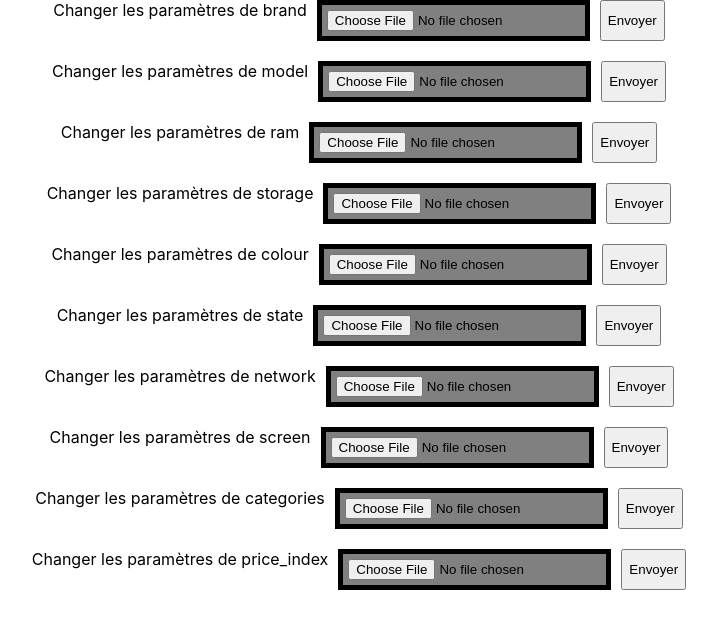
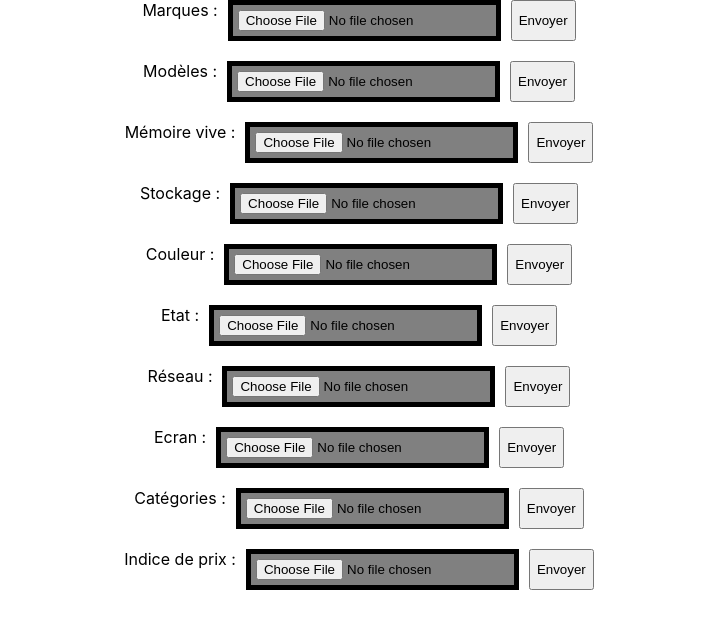
Before and after one commit to LightQv/emmaus-connect, a React (Vite) app in the folder frontend/: page / in a window 1280 px wide. Shown: the top 628 px of the page, without its empty margins (281-998 px from the left). Built offline with nearby package versions, Linux system fonts and the light colour scheme.

Commit message:
labels pour formulaire

```diff
--- a/frontend/src/components/Dropzone.jsx
+++ b/frontend/src/components/Dropzone.jsx
@@ -5,6 +5,37 @@ import styles from "./Dropzone.module.css";
 
 function Dropzone({ parameter }) {
   const inputRef = useRef({ parameter });
+  let label;
+  if (parameter === "brand") {
+    label = "Marques";
+  }
+  if (parameter === "model") {
+    label = "Modèles";
+  }
+  if (parameter === "ram") {
+    label = "Mémoire vive";
+  }
+  if (parameter === "storage") {
+    label = "Stockage";
+  }
+  if (parameter === "colour") {
+    label = "Couleur";
+  }
+  if (parameter === "state") {
+    label = "Etat";
+  }
+  if (parameter === "network") {
+    label = "Réseau";
+  }
+  if (parameter === "screen") {
+    label = "Ecran";
+  }
+  if (parameter === "categories") {
+    label = "Catégories";
+  }
+  if (parameter === "price_index") {
+    label = "Indice de prix";
+  }
 
   const handleSubmit = (e) => {
     e.preventDefault();
@@ -20,16 +51,12 @@ function Dropzone({ parameter }) {
       encType="multipart/form-data"
       onSubmit={(e) => handleSubmit(e)}
     >
-      <label htmlFor={parameter}>Changer les paramètres de {parameter}</label>
+      <label htmlFor={parameter}>{label} :</label>
       <input
         ref={inputRef}
         className={styles.dropZone}
         type="file"
         accept=".csv"
-        // onDrop={(e) => dropHandler(e)}
-        // onDragOver={(e) => {
-        //   onDragOverHandler(e);
-        // }}
         name={parameter}
       />
       <input type="submit" value="Envoyer" />
```
